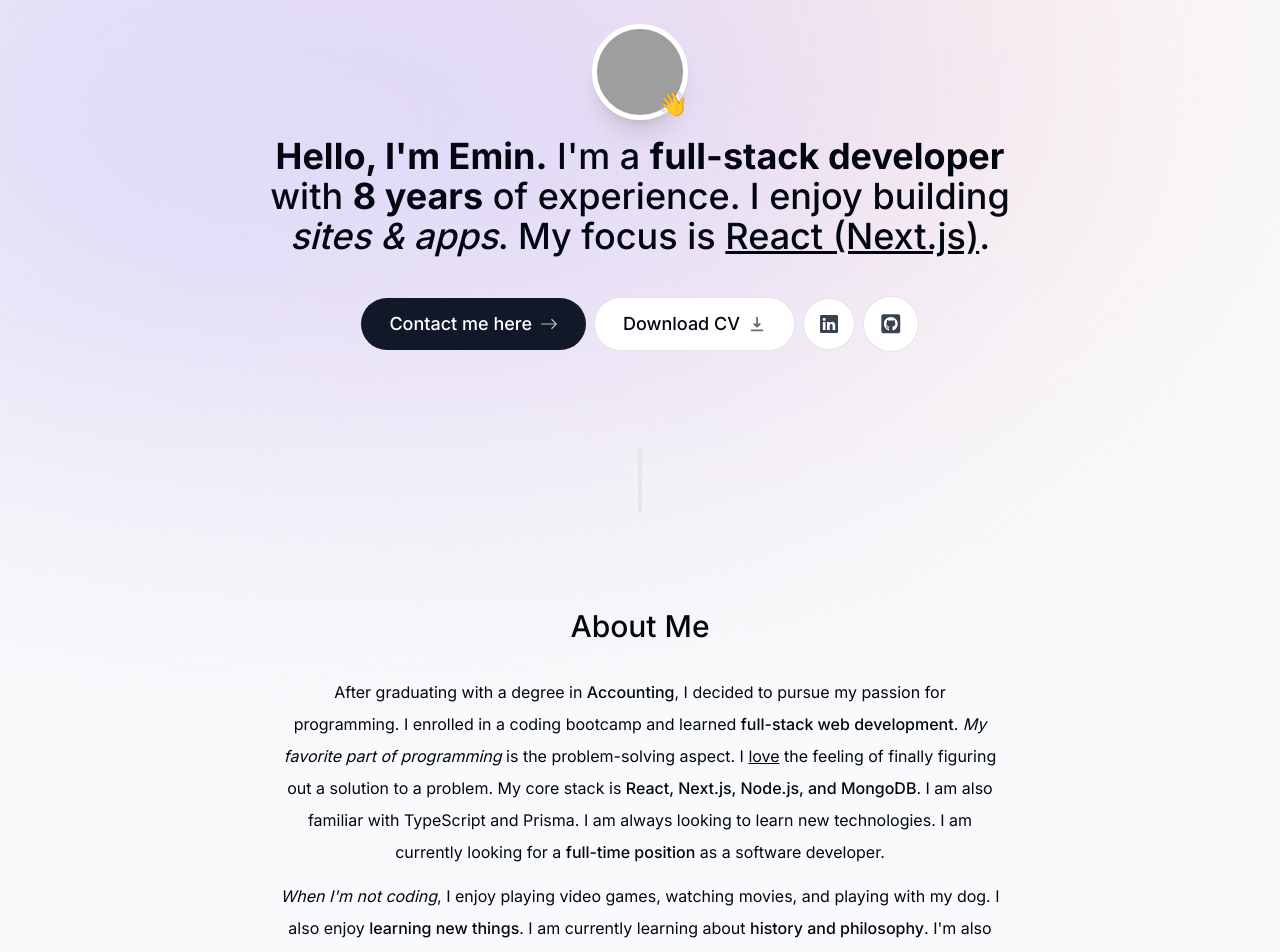
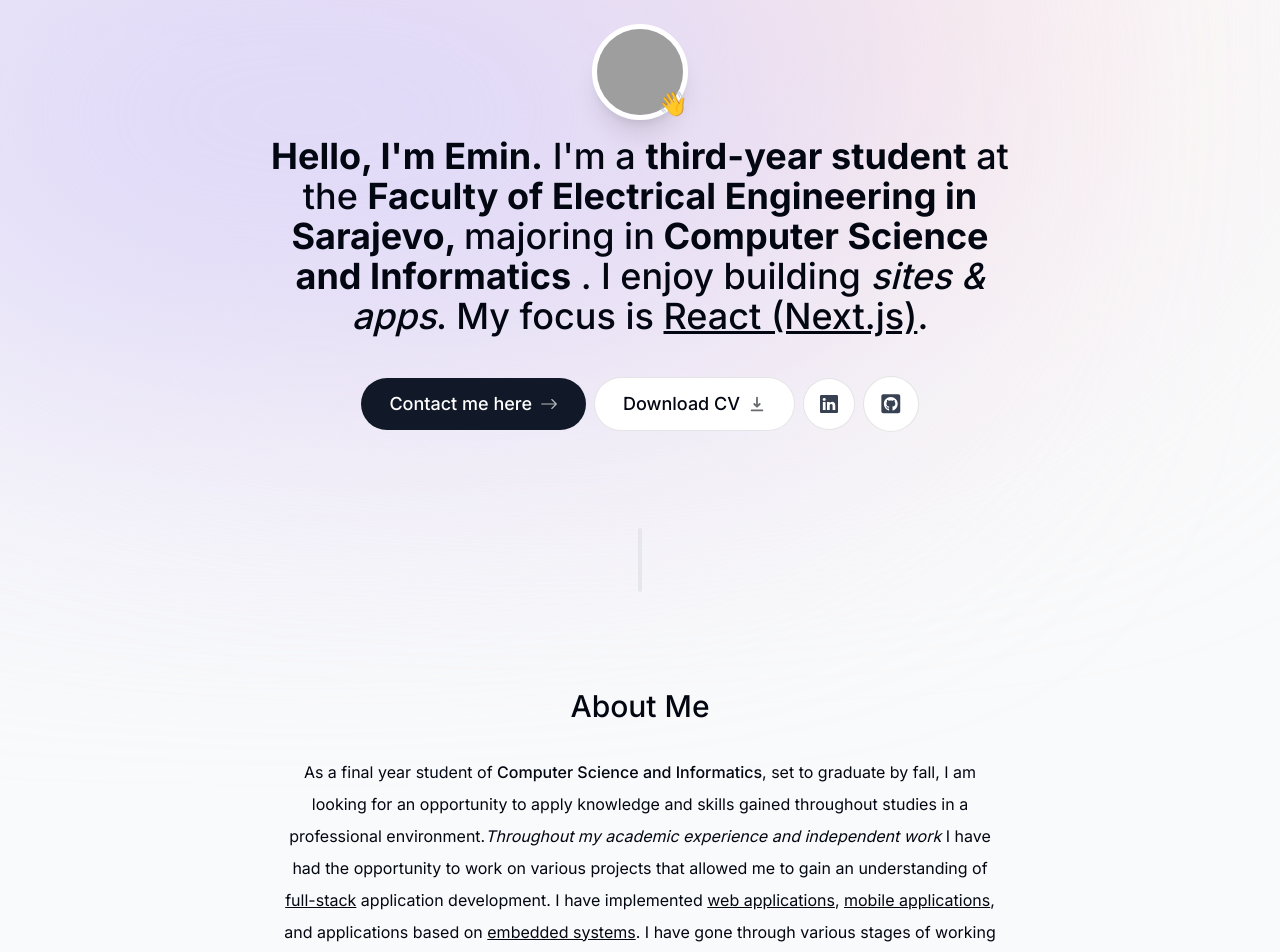
Before and after one commit to emindzanko1/Portfolio, a Next.js app: page / in a window 1280 px wide. Shown: the part 120-1072 px from the top of the page. Built offline with nearby package versions, Linux system fonts and the light colour scheme; grey boxes are pictures that could not be loaded.

Commit message:
Fixed problem with switching links

```diff
--- a/components/about.tsx
+++ b/components/about.tsx
@@ -10,13 +10,13 @@ export default function About() {
   const { ref, inView } = useInView({
     threshold: 0.75,
   });
-  const { setActiveSection } = useActiveSectionContext();
+  const { setActiveSection, timeOfLastClick } = useActiveSectionContext();
 
   useEffect(() => {
-    if (inView) {
+    if (inView && Date.now() - timeOfLastClick > 1000) {
       setActiveSection('About');
     }
-  }, [inView, setActiveSection]);
+  }, [inView, setActiveSection, timeOfLastClick]);
 
   return (
     <motion.section
@@ -30,20 +30,25 @@ export default function About() {
     >
       <SectionHeading>About Me</SectionHeading>
       <p className='mb-3'>
-        After graduating with a degree in <span className='font-medium'>Accounting</span>, I decided to pursue my
-        passion for programming. I enrolled in a coding bootcamp and learned{' '}
-        <span className='font-medium'>full-stack web development</span>.{' '}
-        <span className='italic'>My favorite part of programming</span> is the problem-solving aspect. I{' '}
-        <span className='underline'>love</span> the feeling of finally figuring out a solution to a problem. My core
-        stack is <span className='font-medium'>React, Next.js, Node.js, and MongoDB</span>. I am also familiar with
-        TypeScript and Prisma. I am always looking to learn new technologies. I am currently looking for a{' '}
-        <span className='font-medium'>full-time position</span> as a software developer.
+        As a final year student of <span className='font-medium'>Computer Science and Informatics</span>, set to
+        graduate by fall, I am looking for an opportunity to apply knowledge and skills gained throughout studies in a
+        professional environment.
+        <span className='italic'>Throughout my academic experience and independent work</span> I have had the
+        opportunity to work on various projects that allowed me to gain an understanding of{' '}
+        <span className='underline'> full-stack</span> application development. I have implemented{' '}
+        <span className='underline'>web applications</span>
+        {', '}
+        <span className='underline'>mobile applications</span>, and applications based on <span className='underline'>embedded systems</span>. I have gone
+        through various stages of working with applications, from design to implementation, testing, and maintenance. My
+        core stack is <span className='font-medium'>React, Next.js, Node.js, and MongoDB</span>. I am also familiar with
+        Java, MySQL, TypeScript, C, C++, .Net, and Kotlin. I am always looking to learn new technologies. I am currently
+        looking for a <span className='font-medium'>full-time position</span> as a software developer.
       </p>
 
       <p>
-        <span className='italic'>When I'm not coding</span>, I enjoy playing video games, watching movies, and playing
-        with my dog. I also enjoy <span className='font-medium'>learning new things</span>. I am currently learning
-        about <span className='font-medium'>history and philosophy</span>. I'm also learning how to play the guitar.
+        <span className='italic'>When I'm not coding</span>, I enjoy playing football, tennis or traveling. I also love{' '}
+        <span className='font-medium'>learning new languages</span>. I am currently learning about{' '}
+        <span className='font-medium'>Spanish language.</span>
       </p>
     </motion.section>
   );
--- a/components/header.tsx
+++ b/components/header.tsx
@@ -8,8 +8,7 @@ import clsx from 'clsx';
 import { useActiveSectionContext } from '@/context/active-section-context';
 
 export default function Header() {
-
-  const {activeSection, setActiveSection} = useActiveSectionContext()
+  const { activeSection, setActiveSection, setTimeOfLastClick } = useActiveSectionContext();
 
   return (
     <header className='z-[999] relative'>
@@ -43,7 +42,10 @@ export default function Header() {
                   }
                 )}
                 href={link.hash}
-                onClick={() => setActiveSection(link.name)}
+                onClick={() => {
+                  setActiveSection(link.name);
+                  setTimeOfLastClick(Date.now());
+                }}
               >
                 {link.name}
                 {link.name === activeSection && (
--- a/components/intro.tsx
+++ b/components/intro.tsx
@@ -14,13 +14,14 @@ export default function Intro() {
   const { ref, inView } = useInView({
     threshold: 0.5,
   });
-  const { setActiveSection } = useActiveSectionContext();
+  const { setActiveSection, timeOfLastClick } = useActiveSectionContext();
 
   useEffect(() => {
-    if (inView) {
+    if (inView && Date.now() - timeOfLastClick > 1000) {
       setActiveSection('Home');
     }
-  }, [inView, setActiveSection]);
+  }, [inView, setActiveSection, timeOfLastClick]);
+
   return (
     <section id='home' className='mb-28 max-w-[50rem] text-center sm:mb-0 scroll-mt-[100rem]'>
       <div className='flex items-center justify-center'>
@@ -67,9 +68,10 @@ export default function Intro() {
         initial={{ opacity: 0, y: 100 }}
         animate={{ opacity: 1, y: 0 }}
       >
-        <span className='font-bold'>Hello, I'm Emin.</span> I'm a{' '}
-        <span className='font-bold'>full-stack developer</span> with <span className='font-bold'>8 years</span> of
-        experience. I enjoy building <span className='italic'>sites & apps</span>. My focus is{' '}
+        <span className='font-bold'>Hello, I'm Emin.</span> I'm a <span className='font-bold'>third-year student</span>{' '}
+        at the <span className='font-bold'>Faculty of Electrical Engineering in Sarajevo, </span> majoring in
+        <span className='font-bold'> Computer Science and Informatics</span> . I enjoy
+        building <span className='italic'>sites & apps</span>. My focus is{' '}
         <span className='underline'>React (Next.js)</span>.
       </motion.h1>
       <motion.div
--- a/components/projects.tsx
+++ b/components/projects.tsx
@@ -12,13 +12,13 @@ export default function Projects() {
   const { ref, inView } = useInView({
     threshold: 0.5,
   });
-  const { setActiveSection } = useActiveSectionContext();
+  const { setActiveSection, timeOfLastClick} = useActiveSectionContext();
 
   useEffect(() => {
-    if (inView) {
+    if (inView && Date.now() - timeOfLastClick > 1000) {
       setActiveSection('Projects');
     }
-  }, [inView, setActiveSection]);
+  }, [inView, setActiveSection, timeOfLastClick]);
 
   return (
     <section ref={ref} id='projects' className='scroll-mt-28'>
--- a/context/active-section-context.tsx
+++ b/context/active-section-context.tsx
@@ -11,18 +11,23 @@ type ActiveSectionContextProviderProps = {
 
 type ActiveSectionContextType = {
     activeSection: SectionName;
-    setActiveSection: React.Dispatch<React.SetStateAction<SectionName>>
+    setActiveSection: React.Dispatch<React.SetStateAction<SectionName>>;
+    timeOfLastClick: number;
+    setTimeOfLastClick: React.Dispatch<React.SetStateAction<number>>;
 }
 
 export const ActiveSectionContext = createContext<ActiveSectionContextType | null>(null);
 
 export default function ActiveSectionContextProvider({ children }: ActiveSectionContextProviderProps) {
   const [activeSection, setActiveSection] = useState<SectionName>('Home');
+  const [timeOfLastClick, setTimeOfLastClick] = useState(0);
 
   return (
     <ActiveSectionContext.Provider value={{
         activeSection,
         setActiveSection,
+        timeOfLastClick,
+        setTimeOfLastClick,
     }}>{children}</ActiveSectionContext.Provider>
   )
 }
```
